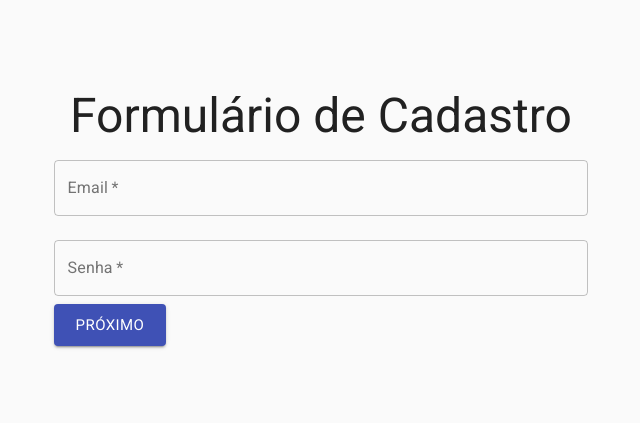
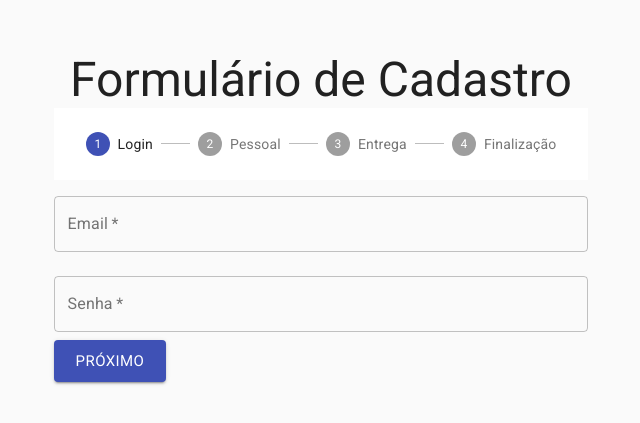
Before and after one commit to JuniorRodrigues/react-alura-form, a React (Create React App) app: page / in a window 1280 px wide. Shown: the part 183-606 px from the top of the page, without its empty margins (319-959 px from the left). Built offline with nearby package versions, Linux system fonts and the light colour scheme.

Commit message:
Add Stepper from material UI

```diff
--- a/src/components/FormularioCadastro/index.jsx
+++ b/src/components/FormularioCadastro/index.jsx
@@ -1,23 +1,45 @@
-import { Typography } from "@material-ui/core";
-import React, { useState } from "react";
+import { Step, StepLabel, Stepper, Typography } from "@material-ui/core";
+import React, { useEffect, useState } from "react";
 import DadosEntrega from "./DadosEntrega";
 import DadosPessoais from "./DadosPessoais";
 import DadosUsuario from "./DadosUsuario";
 
 function FormularioCadastro ({ aoEnviar, validarCPF }) {
     const [ etapaAtual, setEtapaAtual ] = useState(0);
+    const [ dadosColetados, setDadosColetados] = useState({});
+
+    useEffect(() => {
+        if (etapaAtual === formularios.length - 1) aoEnviar(dadosColetados)
+    });
 
     const formularios = [
-        <DadosUsuario aoEnviar={ proximo } />,
-        <DadosPessoais aoEnviar={ proximo } validarCPF={ validarCPF } />,
-        <DadosEntrega aoEnviar={ aoEnviar } />
-    ]
+        <DadosUsuario aoEnviar={ coletarDados } />,
+        <DadosPessoais aoEnviar={ coletarDados } validarCPF={ validarCPF } />,
+        <DadosEntrega aoEnviar={ coletarDados } />,
+        <Typography variant="h5">Obrigado pelo Cadastro!</Typography>
+    ];
 
     function proximo () {
         setEtapaAtual(etapaAtual + 1);
     }
 
-    return(formularios[etapaAtual] || <Typography>Erro ao selecionar formulário</Typography>);
+    function coletarDados (dados) {
+        setDadosColetados({ ...dadosColetados, ...dados })
+        proximo();
+    }
+
+    return(
+        <>
+            <Stepper activeStep={ etapaAtual }>
+                <Step><StepLabel>Login</StepLabel></Step>
+                <Step><StepLabel>Pessoal</StepLabel></Step>
+                <Step><StepLabel>Entrega</StepLabel></Step>
+                <Step><StepLabel>Finalização</StepLabel></Step>
+            </Stepper>
+
+            {formularios[etapaAtual] || <Typography>Erro ao selecionar formulário</Typography>}
+        </>
+    );
 }
 
 export default FormularioCadastro;
```
